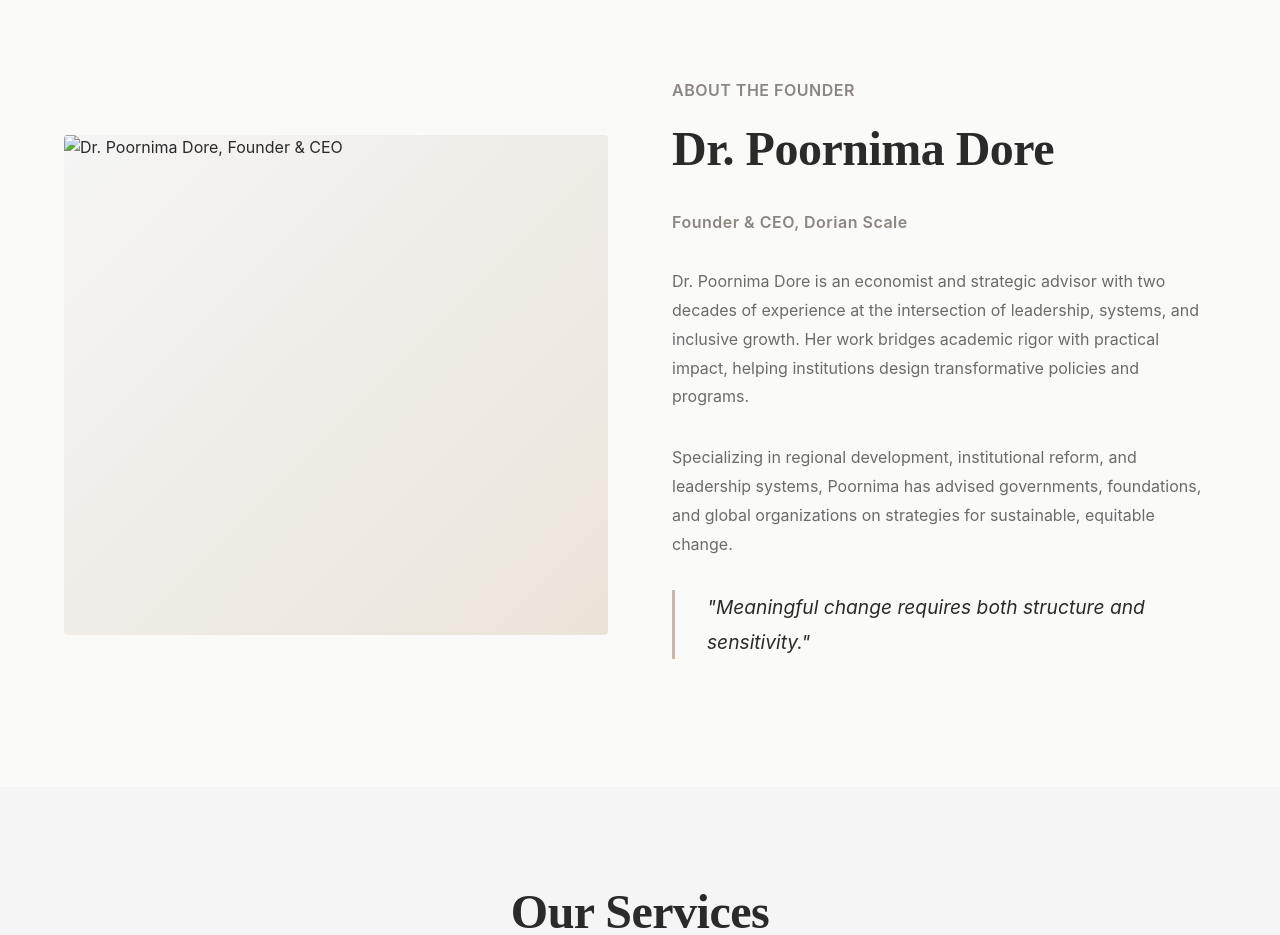
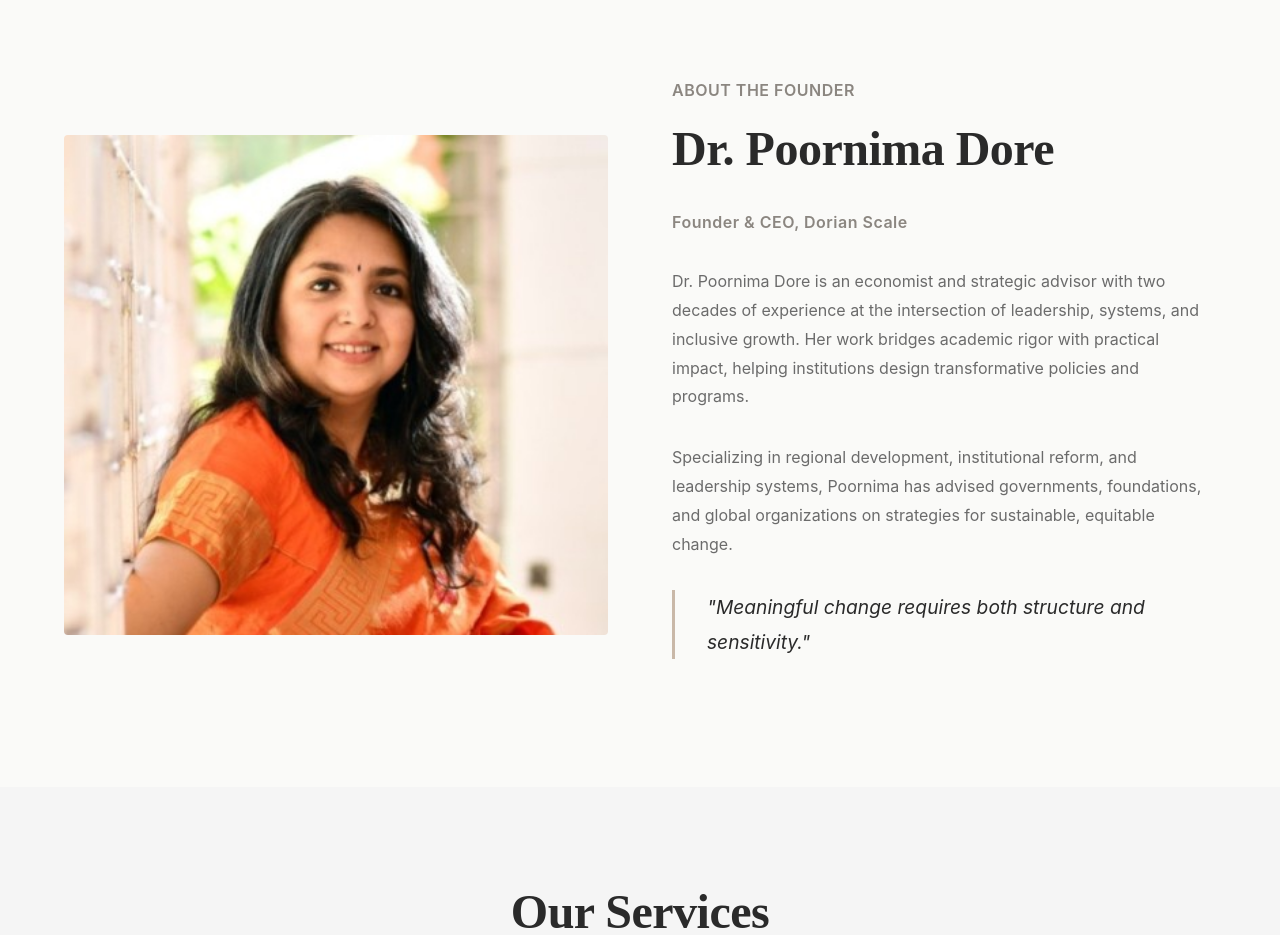
Before and after one commit to Amanbahi3/Dorain-scale, a plain HTML site: page index.html in a window 1280 px wide. Shown: the part 920-1855 px from the top of the page. Drawn offline with Linux system fonts and the light colour scheme.

Commit message:
Update index.html

```diff
--- a/index.html
+++ b/index.html
@@ -1028,7 +1028,7 @@
     <!-- About Section -->
     <section class="about scroll-reveal" id="about">
         <div class="about-image">
-            <img src="1615537373419.jpg" alt="Dr. Poornima Dore, Founder & CEO">
+            <img src="ceo.jpg" alt="Dr. Poornima Dore, Founder & CEO">
         </div>
         <div class="about-content">
             <div class="founder-name">About the Founder</div>
```
